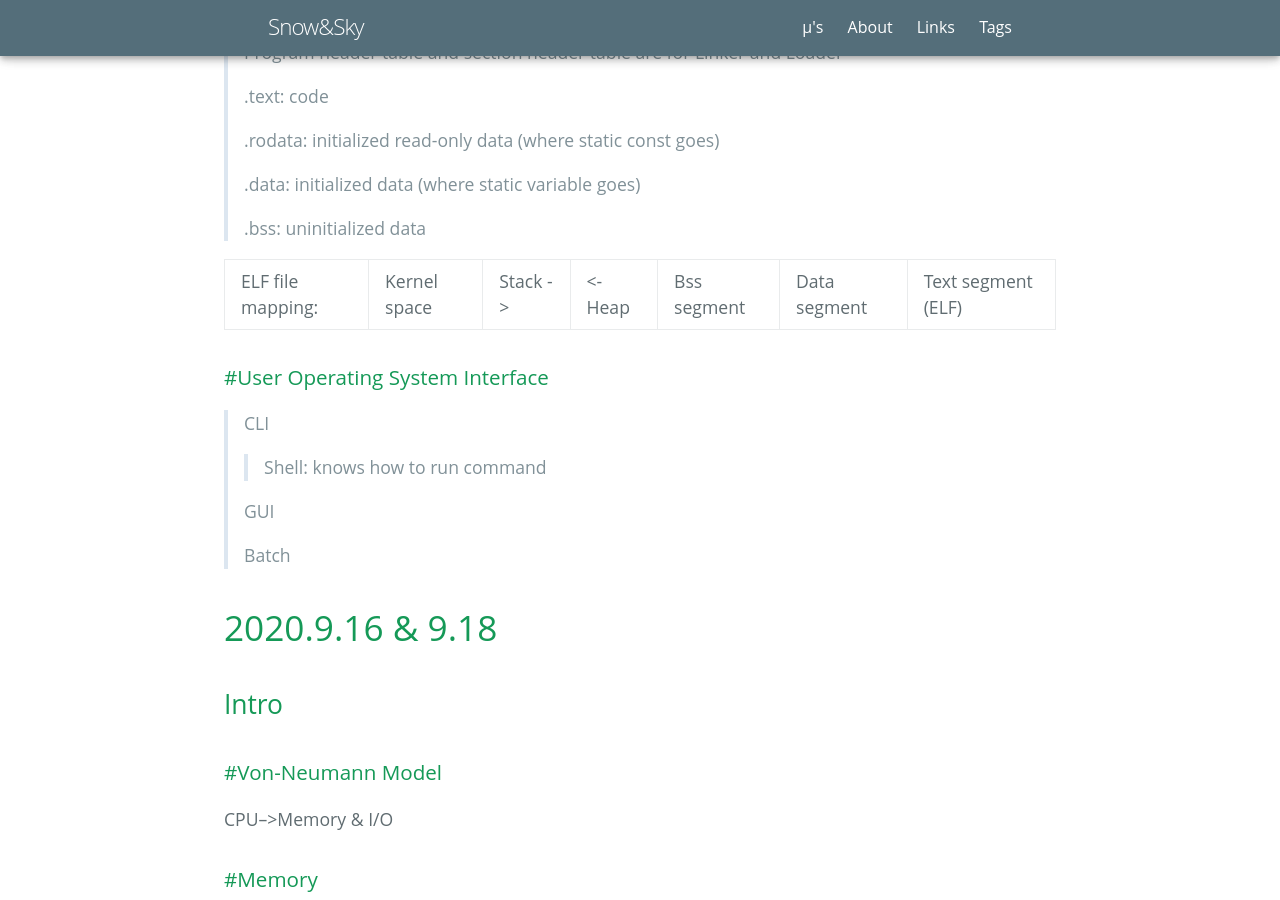
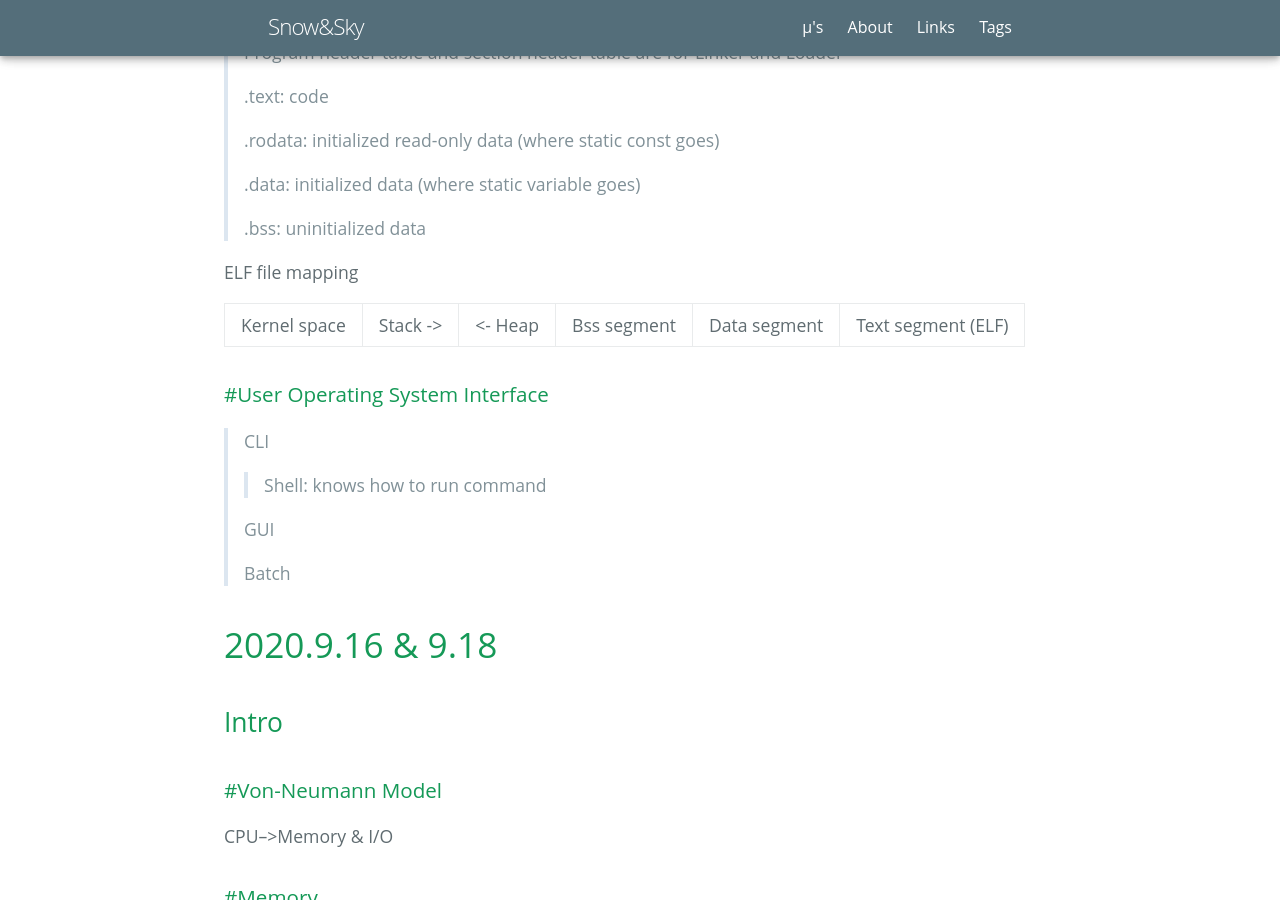
Before and after one commit to NishikinoSky/NishikinoSky.github.io, a Jekyll site: the page built from _posts/2020-10-16-Operating-System.md, in a window 1280 px wide and 900 px high, scrolled down 2831 px. Built offline with Jekyll 4.4.1, drawn with Linux system fonts in a browser that asks for light colours; some web fonts are replaced.

```diff
--- a/_posts/2020-10-16-Operating-System.md
+++ b/_posts/2020-10-16-Operating-System.md
@@ -100,7 +100,9 @@ ELF includes ELF header, Program header table, .text, .rodata, .data, .bass, Sec
 >
 > .bss: uninitialized data
 
-ELF file mapping: | Kernel space | Stack -> | <- Heap | Bss segment | Data segment | Text segment (ELF)
+ELF file mapping
+
+Kernel space | Stack -> | <- Heap | Bss segment | Data segment | Text segment (ELF)
 
 
 ### #User Operating System Interface
```
